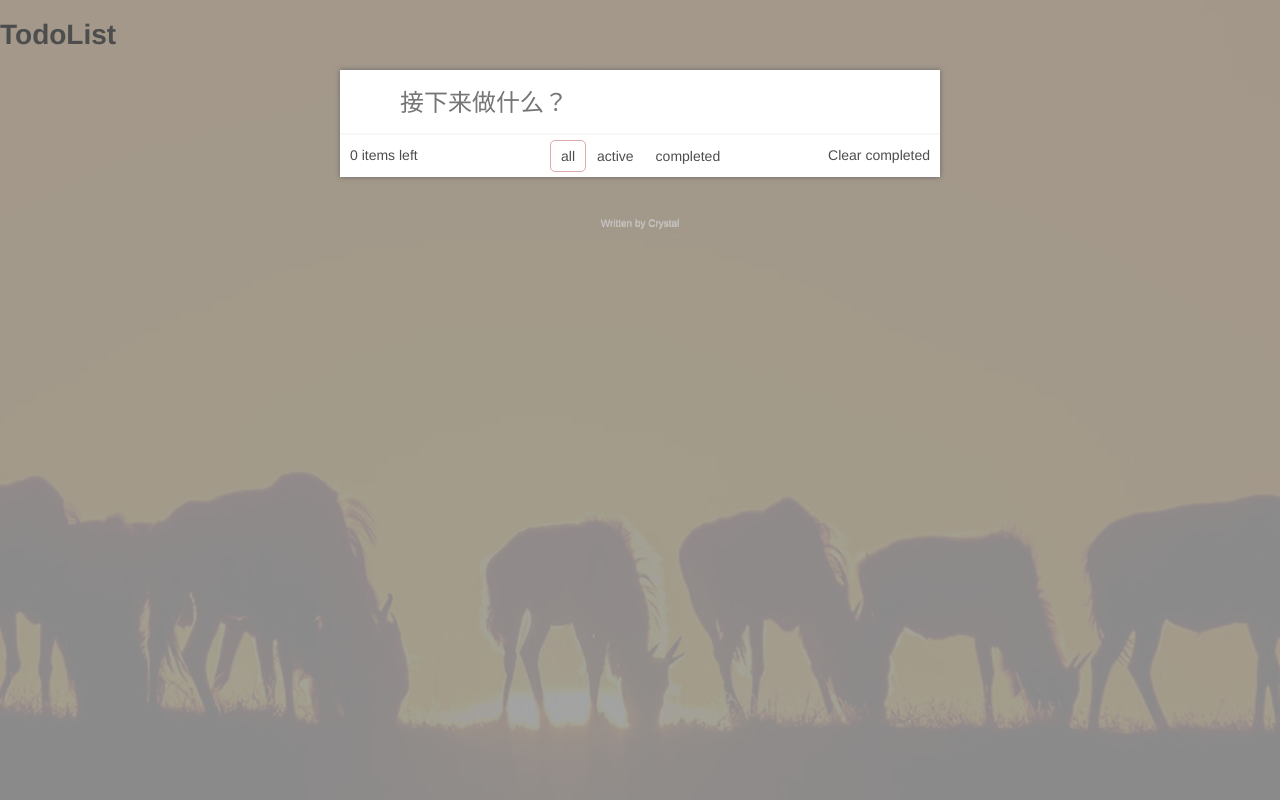
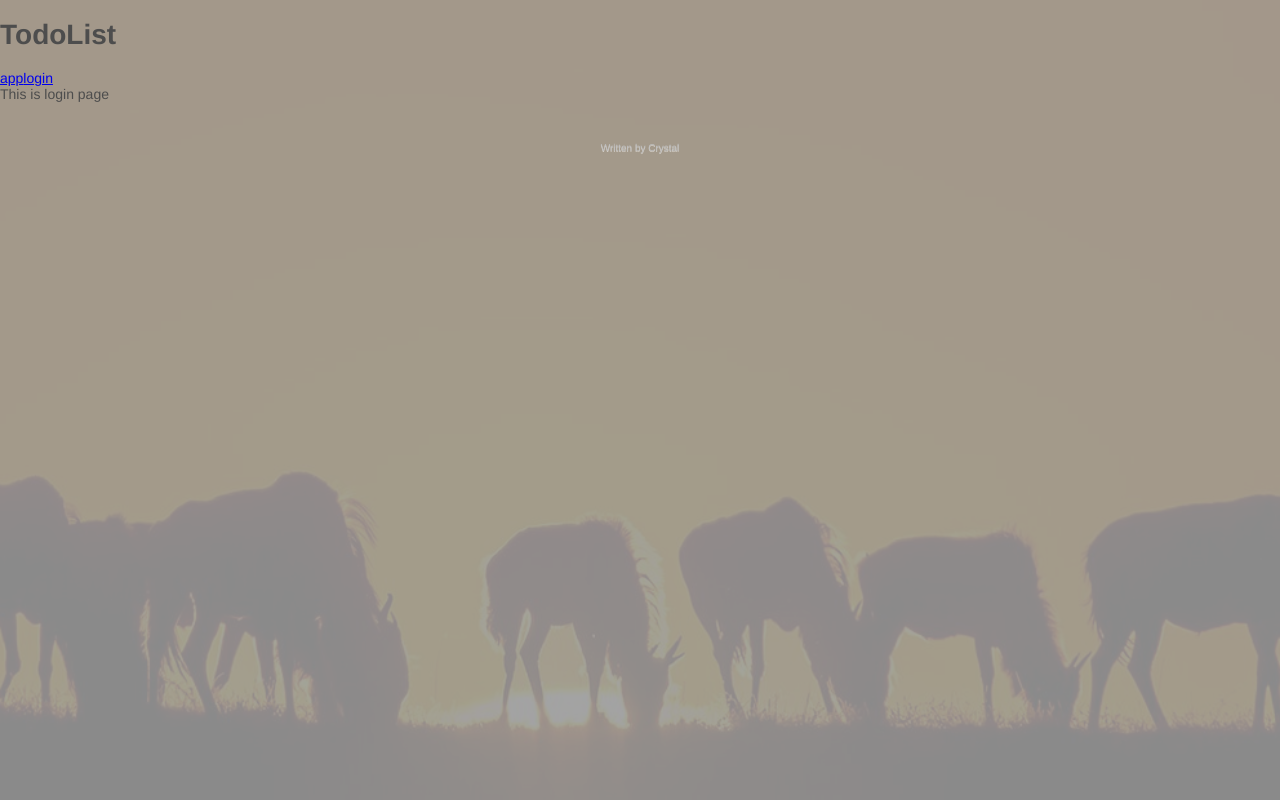
Before and after one commit to Crystal2030/vue-ssr, a Vue app: page /login in a window 1280 px wide. Built offline with nearby package versions, Linux system fonts and the light colour scheme; the HTML template or start-up script is replaced by a standard one.

Commit message:
vue-router

```diff
--- a/client/app.vue
+++ b/client/app.vue
@@ -2,34 +2,47 @@
   <div id="app">
     <div id="cover"></div>
     <Header></Header>
-        <todo></todo>
+    <!--<router-link :to="{name: 'app'}">app</router-link>-->
+    <!--<router-link to="/app/123">app</router-link>-->
+    <router-link to="/app">app</router-link>
+    <router-link to="/login">login</router-link>
+    <!--<router-link to="/login/exact">login exact</router-link>-->
+    <transition name="fade">
+      <router-view></router-view>
+    </transition>
     <Footer></Footer>
+    <!--<router-view name="a"></router-view>-->
   </div>
 </template>
 
 <script>
   import Header from './views/layout/header.vue'
   import Footer from './views/layout/footer.jsx'
-import todo from './views/todo/todo.vue'
+  // import todo from './views/todo/todo.vue'
 
   export default {
     components: {
       Header,
-        todo,
+      // todo,
       Footer
+    },
+    mounted () {
+      console.log('app.vue  this.$route---->', this.$route)
     }
+
   }
 </script>
 
 <style lang="stylus" scoped>
-    #app{
+  #app {
     position absolute
     left 0
     right 0
     top 0
     bottom 0
   }
-    #cover{
+
+  #cover {
     position absolute
     left 0
     top 0
--- a/client/assets/styles/global.styl
+++ b/client/assets/styles/global.styl
@@ -1,10 +1,11 @@
-html, body{
+html, body {
   margin 0
   padding 0
   width 100%
   height 100%
 }
-body{
+
+body {
   background-image: url('../images/bg.jpeg')
   background-size: cover
   background-position: center;
@@ -13,3 +14,9 @@ body{
   font-smoothing: antialiased;
   font-weight: 300;
 }
+
+.fade-enter-active, .fade-leave-active
+  transition: opacity .5s
+
+.fade-enter, .fade-leave
+  opacity: 0
--- /dev/null
+++ b/client/config/router.js
@@ -0,0 +1,31 @@
+/**
+ * Created by Crystal on 2018/10/24.
+ */
+import Router from 'vue-router'
+
+import routes from './routes'
+
+export default () => {
+  return new Router({
+    routes,
+    mode: 'history',
+    // base: '/base/' // 会给所有路由最前面加上/base/
+    linkActiveClass: 'active-link',
+    linkExactActiveClass: 'extract-active-link',
+    scrollBehavior (to, from, savedPosition) {
+      console.log(to, from, savedPosition)
+      if (savedPosition) {
+        return savedPosition
+      } else {
+        return { x: 0, y: 0 }
+      }
+    },
+    fallback: true // 当浏览器不支持 history.pushState 控制路由是否应该回退到 hash 模式, 默认为true
+    // parseQuery (query) {
+    //
+    // },
+    // stringifyQuery (obj) {
+    //
+    // }
+  })
+}
--- /dev/null
+++ b/client/config/routes.js
@@ -0,0 +1,46 @@
+/**
+ * Created by Crystal on 2018/10/24.
+ */
+// import Todo from '../views/todo/todo.vue'
+// import Login from '../views/login/login.vue'
+
+export default [
+  {
+    path: '/',
+    redirect: '/app'
+  },
+  {
+    props: true, // 会把:id作为Todo这个组件的props传进去，而不用使用this.$route这个对象获取
+    // props: (route) => ({id: route.query.b}),
+    path: '/app/:id', //  /app/xxxx
+    // path: '/app',
+    component: () => import('../views/todo/todo.vue'),
+    // components: {
+    //   default: Todo,
+    //   a: Login
+    // },
+    name: 'app',
+    meta: {
+      title: 'this is title',
+      description: 'this is description'
+    }
+    // children: [
+    //   {
+    //     path: 'test',
+    //     component: Login
+    //   }
+    // ]
+  },
+  {
+    path: '/login',
+    component: () => import('../views/login/login.vue')
+    // components: {
+    //   default: Login,
+    //   a: Todo
+    // }
+  }
+  // {
+  //   path: '/login/exact',
+  //   component: Login
+  // }
+]
--- a/client/index.js
+++ b/client/index.js
@@ -1,11 +1,34 @@
 import Vue from 'vue'
 import App from './app.vue'
+import VueRouter from 'vue-router'
 
 import './assets/styles/global.styl'
 
-const root = document.createElement('div')
-document.body.appendChild(root)
+// const root = document.createElement('div')
+// document.body.appendChild(root)
+import createRouter from './config/router'
+Vue.use(VueRouter)
+
+const router = createRouter()
+
+router.beforeEach((to, from, next) => {
+  console.log('router before involke ----->')
+  // if (to.fullPath === '/login') {
+  //   next('/app')
+  // }
+  next()
+})
+
+router.beforeResolve((to, from, next) => {
+  console.log('router resolve involke ----->')
+  next()
+})
+
+router.afterEach((to, from) => {
+  console.log('router after involke ----->')
+})
 
 new Vue({
+  router,
   render: (h) => h(App)
-}).$mount(root)
+}).$mount('#root')
--- /dev/null
+++ b/client/views/login/login.vue
@@ -0,0 +1,14 @@
+<template>
+    <div>This is login page
+    </div>
+</template>
+
+<script>
+    export default {
+      name: 'login'
+    }
+</script>
+
+<style scoped>
+
+</style>
--- a/client/views/todo/todo.vue
+++ b/client/views/todo/todo.vue
@@ -15,6 +15,8 @@
                 @toggle="toggleFilter"
                 @clearAllCompleted="clearAllCompleted"
         />
+      <!--<router-view></router-view>-->
+
     </section>
 </template>
 
@@ -24,6 +26,21 @@ import Tabs from './tabs.vue'
 
 let id = 0
 export default {
+  beforeRouteEnter (to, from, next) {
+    console.log('todo route enter')
+    next()
+  },
+  beforeRouteUpdate (to, from, next) {
+    console.log('todo route update')
+    next()
+  },
+  beforeRouteLeave (to, from, next) {
+    console.log('todo before enter')
+    next(vm => {
+      console.log('todo after enter vm.id is ', vm.id)
+    })
+  },
+  props: ['id'],
   data () {
     return {
       todos: [],
@@ -39,6 +56,9 @@ export default {
       const completed = this.filter === 'completed'
       return this.todos.filter(todo => completed === todo.completed)
     }
+  },
+  mounted () {
+    console.log(this.id)
   },
   methods: {
     addTodo (e) {
--- a/package.json
+++ b/package.json
@@ -13,7 +13,6 @@
     "lint-fix": "eslint --fix --ext .js --ext .jsx --ext .vue client/",
     "precommit": "npm run lint",
     "practice": "cross-env NODE_ENV=development webpack-dev-server --config build/webpack.config.practice.js"
-
   },
   "repository": {
     "type": "git",
@@ -28,13 +27,16 @@
   "dependencies": {
     "vue": "^2.5.16",
     "vue-loader": "^13.7.2",
+    "vue-router": "^3.0.1",
     "webpack": "^3.12.0"
   },
   "devDependencies": {
     "autoprefixer": "^7.2.6",
     "babel-core": "^6.26.3",
     "babel-eslint": "^10.0.1",
+    "babel-helper-vue-jsx-merge-props": "^2.0.3",
     "babel-loader": "^7.1.4",
+    "babel-plugin-syntax-dynamic-import": "^6.18.0",
     "babel-plugin-syntax-jsx": "^6.18.0",
     "babel-plugin-transform-vue-jsx": "^3.7.0",
     "babel-preset-env": "^1.7.0",
@@ -50,7 +52,7 @@
     "eslint-plugin-standard": "^4.0.0",
     "extract-text-webpack-plugin": "^3.0.2",
     "file-loader": "^1.1.11",
-    "html-webpack-plugin": "^3.2.0",
+    "html-webpack-plugin": "^2.30.1",
     "husky": "^1.1.2",
     "postcss-loader": "^2.1.5",
     "rimraf": "^2.6.2",
```
Also changed, not shown: .babelrc, 2 other files (tests, documents, lock files or other folders). Lines whose indentation alone changed are shown as unchanged.
